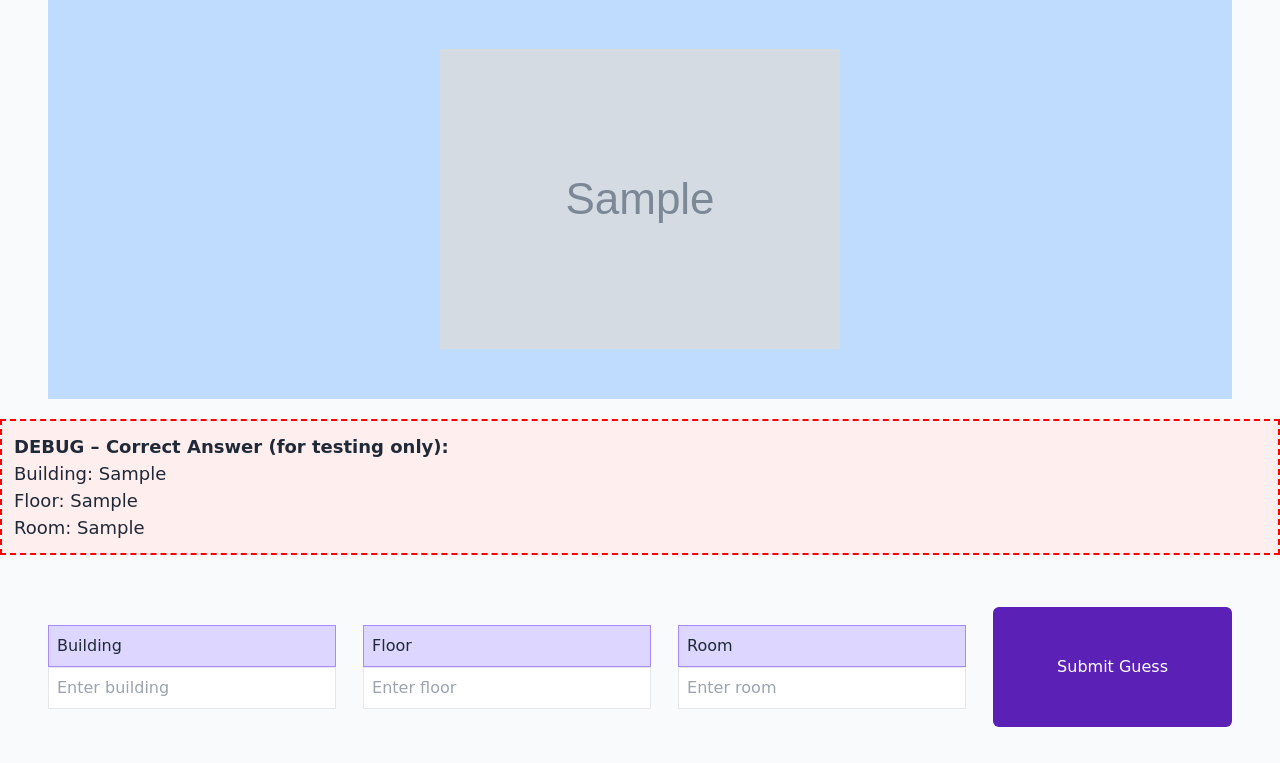
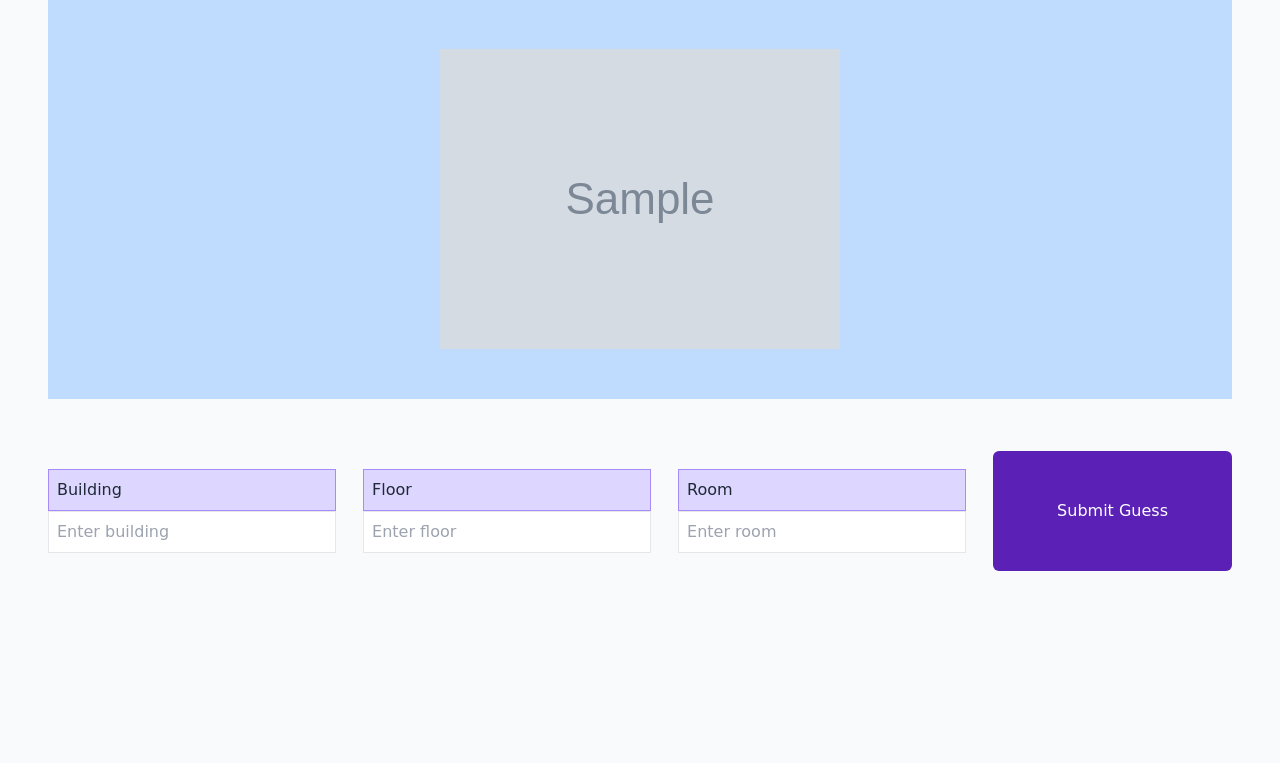
Before and after one commit to NelsonTG/tandongeo, a Flask app: page /play in a window 1280 px wide. Shown: the part 188-951 px from the top of the page. After the commit the page ends 759 px from the top, so only its background shows below. Run offline with Flask 3, Linux system fonts and the light colour scheme; the visitor is signed in with stand-in values (Sample User, id 1); tables that the repository leaves empty or names only in its code hold one stand-in row (values such as "Sample post"); grey boxes marked "Sample" are stand-in pictures; data that the repository does not hold is empty; some libraries are stand-ins or nearby versions.

Commit message:
Update TandonGeoguessrPlay.html

```diff
--- a/templates/TandonGeoguessrPlay.html
+++ b/templates/TandonGeoguessrPlay.html
@@ -49,21 +49,6 @@
   	<p>[No Photo Loaded]</p>
       {% endif %}
     </section>
-
-<!-- DEV ONLY: show correct answer so you can test scoring -->
-<div style="
-  margin-top: 20px;
-  padding: 12px;
-  background-color: #fee;
-  border: 2px dashed red;
-  font-size: 18px;
-">
-  <strong>DEBUG – Correct Answer (for testing only):</strong>
-  <p>Building: {{ photo.building }}</p>
-  <p>Floor: {{ photo.floor }}</p>
-  <p>Room: {{ photo.room }}</p>
-</div>
-
 
     <!-- REAL FORM THAT SENDS DATA TO FLASK -->
     <form method="POST" action="{{ url_for('submit_guess') }}">
```
